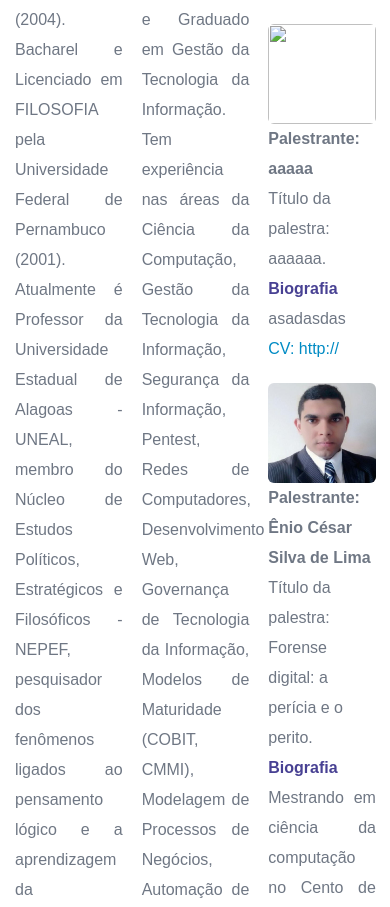
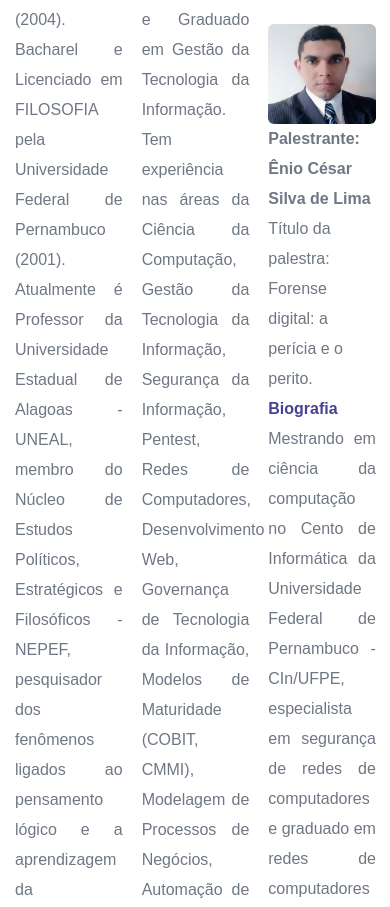
Before and after one commit to andersonmorony/Faculdade-sao-miguel, a plain HTML site: page gallery.html in a window 390 px wide. Shown: the part 5220-6127 px from the top of the page. Drawn offline with nearby package versions, Linux system fonts and the light colour scheme.

Commit message:
palestras
v4

```diff
--- a/gallery.html
+++ b/gallery.html
@@ -184,21 +184,6 @@
  											<div class=" col-md-9">
  												<div class="row">
  											<div class=" col-md-3">
- 											<img class="alignnone size-medium img-thumbnail  img-responsive" src="images/asdasdas_Palestrante.png" alt="" width="100" height="100">
- 											</div>
- 											<div class=" col-md-9">
- 											<h4><strong>Palestrante: aaaaa</strong></h4>
- 											<p>Título da palestra: aaaaaa.<br/>
- 											<!--Dia e horário: 24 de Outubro às 14h--></p>
- 											<h5 style="text-align: justify;"><span style="color: #484193;"><strong>Biografia</strong></span></h5>
- 											<p style="text-align: justify;"> asadasdas
- 											<p style="text-align: justify;"><a href="http ">CV: http://</a><br />
- 											</div>
- 										</li>
-										<li>
- 											<div class=" col-md-9">
- 												<div class="row">
- 											<div class=" col-md-3">
  											<img class="alignnone size-medium img-thumbnail  img-responsive" src="images/Enio_Palestrante.jpg" alt="" width="100" height="100">
  											</div>
  											<div class=" col-md-9">
@@ -236,7 +221,7 @@
  											<p>Título da palestra: Aprendendo a como fazer uma revisão sistemática da literatura.<br/>
  											<!--Dia e horário: 24 de Outubro às 14h--></p>
  											<h5 style="text-align: justify;"><span style="color: #484193;"><strong>Biografia</strong></span></h5>
- 											<p style="text-align: justify;"> Mestrado em Ciência da computação
+ 											<p style="text-align: justify;"> Mestrado em Ciência da Computação - UFPE
  											<p style="text-align: justify;"><a href="http://lattes.cnpq.br/7865677506185487">CV: http://lattes.cnpq.br/7865677506185487</a><br />
  											</div>
  										</li>
@@ -445,14 +430,14 @@
 														<div class=" col-md-9">
 															<div class="row">
 														<div class=" col-md-3">
-														<img class="alignnone size-medium img-thumbnail  img-responsive" src="images/O.png" alt="" width="100" height="100">
+														<img class="alignnone size-medium img-thumbnail  img-responsive" src="images/Amanda_Palestrante.png" alt="" width="100" height="100">
 														</div>
 														<div class=" col-md-9">
 														<h4><strong>Palestrante: Amanda Carla Quintas de Medeiros Vieira</strong></h4>
 														<p>Título da palestra: Avaliação da compatibilidade fármaco-excipiente com o uso da análise térmica.<br/>
 														<!--Dia e horário: 24 de Outubro às 14h--></p>
 														<h5 style="text-align: justify;"><span style="color: #484193;"><strong>Biografia</strong></span></h5>
-														<p style="text-align: justify;"> mestrado em Inovação Terapêutica e doutorado em Inovação Terapêutica pela UFPE.
+														<p style="text-align: justify;"> mestrado em Inovação Terapêutica e doutorado em Inovação Terapêutica - UFPE.
 														<p style="text-align: justify;"><a href="http://lattes.cnpq.br/5575660522108086">CV: http://lattes.cnpq.br/5575660522108086</a><br />
 														</div>
 													</li>
```
Also changed, not shown: images/Amanda_Palestrante.png (added), images/Maria_Palestrante.png (added).
